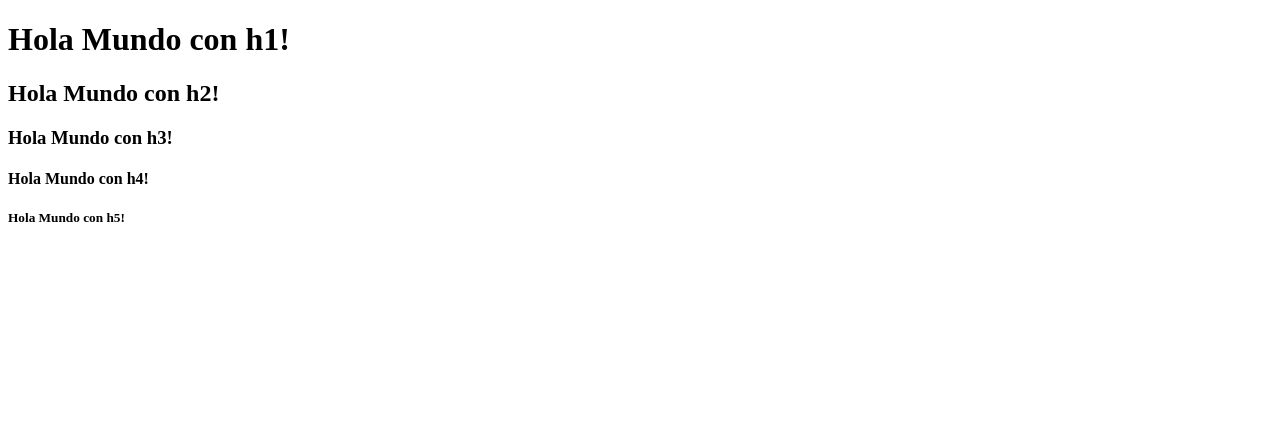
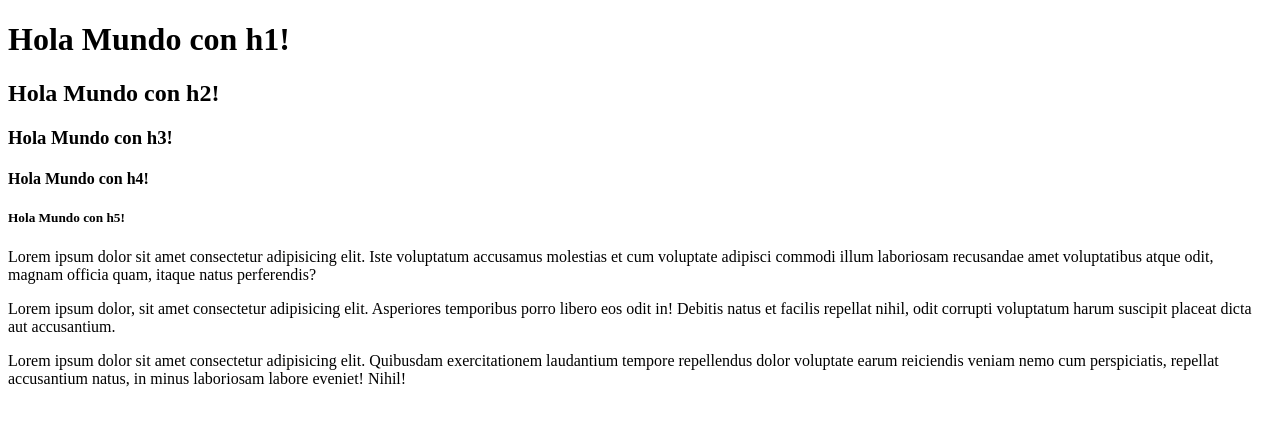
Before and after one commit to bayalad7/git-curso, a plain HTML site: page index.html in a window 1280 px wide. Drawn offline with Linux system fonts and the light colour scheme.

Commit message:
agregamos unos parrafos en la ramaParrafos

```diff
--- a/index.html
+++ b/index.html
@@ -13,5 +13,9 @@
     <h4>Hola Mundo con h4!</h4>
     <h5>Hola Mundo con h5!</h5>
 
+    <p>Lorem ipsum dolor sit amet consectetur adipisicing elit. Iste voluptatum accusamus molestias et cum voluptate adipisci commodi illum laboriosam recusandae amet voluptatibus atque odit, magnam officia quam, itaque natus perferendis?</p>
+    <p>Lorem ipsum dolor, sit amet consectetur adipisicing elit. Asperiores temporibus porro libero eos odit in! Debitis natus et facilis repellat nihil, odit corrupti voluptatum harum suscipit placeat dicta aut accusantium.</p>
+    <p>Lorem ipsum dolor sit amet consectetur adipisicing elit. Quibusdam exercitationem laudantium tempore repellendus dolor voluptate earum reiciendis veniam nemo cum perspiciatis, repellat accusantium natus, in minus laboriosam labore eveniet! Nihil!</p>
+
 </body>
 </html>
```
